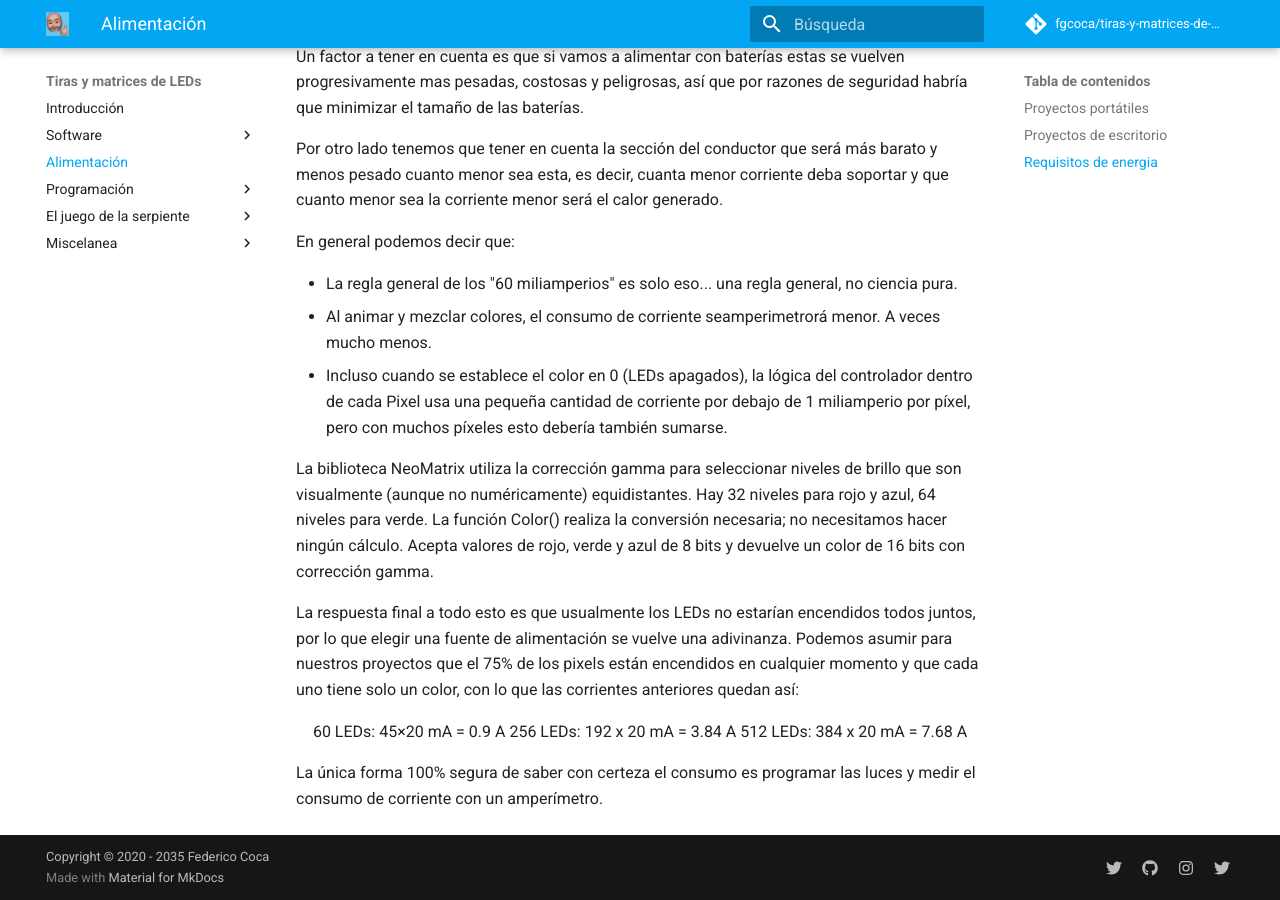
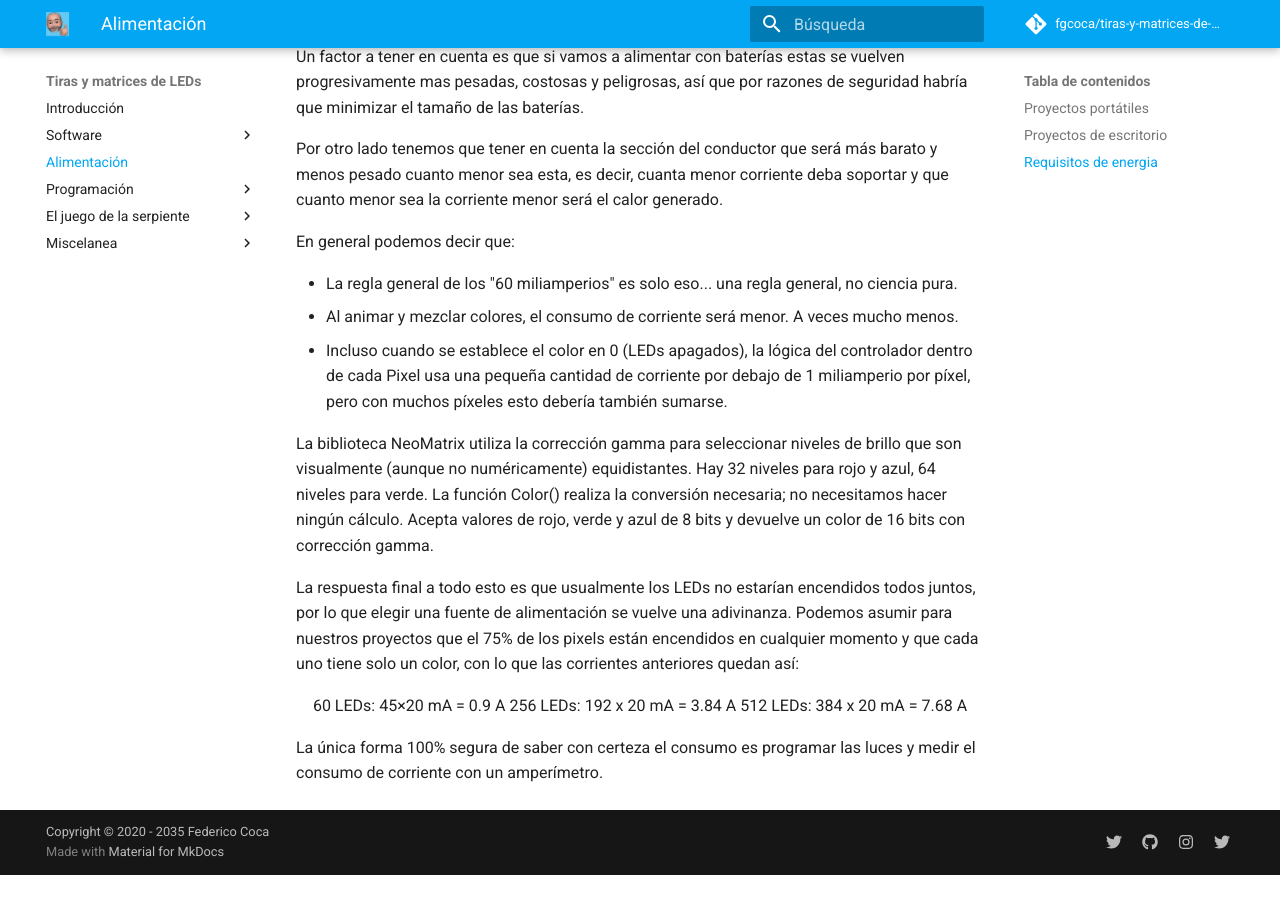
Before and after one commit to fgcoca/tiras-y-matrices-de-LEDs, an MkDocs documentation site: the page built from docs/temas/alimentar.md, in a window 1280 px wide and 900 px high, scrolled down 1804 px. Built offline with MkDocs 1.6.1 and Material for MkDocs 9.7.7, drawn with Linux system fonts in a browser that asks for light colours; comment, search, counter and statistics services are not loaded; after the commit the page ends 2679 px from its top, so only the background shows below that.

Commit message:
correciones

```diff
--- a/docs/temas/alimentar.md
+++ b/docs/temas/alimentar.md
@@ -59,7 +59,7 @@ Por otro lado tenemos que tener en cuenta la sección del conductor que será m
 En general podemos decir que:
 
 * La regla general de los "60 miliamperios" es solo eso... una regla general, no ciencia pura.
-* Al animar y mezclar colores, el consumo de corriente seamperimetrorá menor. A veces mucho menos.
+* Al animar y mezclar colores, el consumo de corriente será menor. A veces mucho menos.
 * Incluso cuando se establece el color en 0 (LEDs apagados), la lógica del controlador dentro de cada Pixel usa una pequeña cantidad de corriente por debajo de 1 miliamperio por píxel, pero con muchos píxeles esto debería también sumarse.
 
 La biblioteca NeoMatrix utiliza la corrección gamma para seleccionar niveles de brillo que son visualmente (aunque no numéricamente) equidistantes. Hay 32 niveles para rojo y azul, 64 niveles para verde. La función Color() realiza la conversión necesaria; no necesitamos hacer ningún cálculo. Acepta valores de rojo, verde y azul de 8 bits y devuelve un color de 16 bits con corrección gamma.
```
Also changed, not shown: docs/temas/matriz16x16.md (+5 -4 lines), docs/temas/matriz8x32.md (+3 -3 lines), docs/temas/softIDE.md (+1 -1 lines), docs/img/conex.svg.
